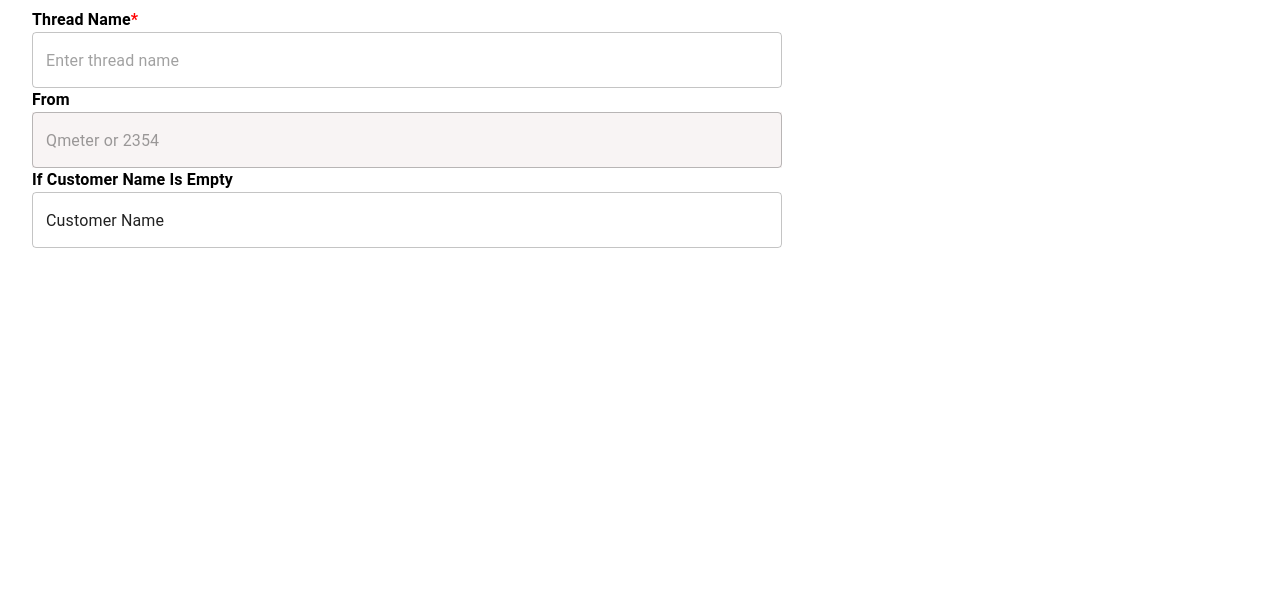
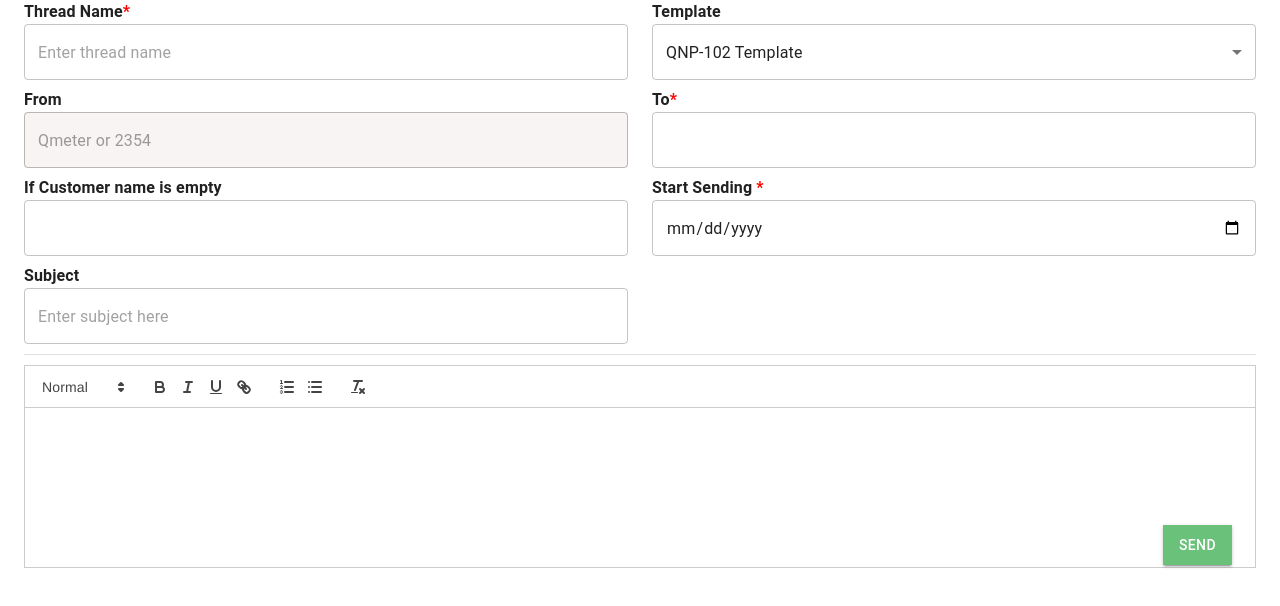
Before and after one commit to livinginatent/qmeter-task, a React (Create React App) app: page / in a window 1280 px wide. Shown: the top 606 px of the page. Built offline with nearby package versions, Linux system fonts and the light colour scheme.

Commit message:
updates to email thread

```diff
--- a/package.json
+++ b/package.json
@@ -6,12 +6,16 @@
     "@emotion/react": "^11.10.6",
     "@emotion/styled": "^11.10.6",
     "@mui/icons-material": "^5.11.16",
+    "@mui/lab": "^5.0.0-alpha.127",
     "@mui/material": "^5.12.1",
+    "@mui/x-date-pickers": "^6.2.0",
     "@testing-library/jest-dom": "^5.16.5",
     "@testing-library/react": "^13.4.0",
     "@testing-library/user-event": "^13.5.0",
+    "dayjs": "^1.11.7",
     "react": "^18.2.0",
     "react-dom": "^18.2.0",
+    "react-quill": "^2.0.0",
     "react-scripts": "5.0.1",
     "web-vitals": "^2.1.4"
   },
--- a/src/component/MailThread.js
+++ b/src/component/MailThread.js
@@ -1,49 +1,181 @@
 import styled from "@emotion/styled";
-import { Container, TextField, Typography } from "@mui/material";
+import {
+  Box,
+  Container,
+  CssBaseline,
+  Grid,
+  MenuItem,
+  TextField,
+  Typography,
+  Divider,
+  Button,
+} from "@mui/material";
 import React, { useState } from "react";
+import ReactQuill from "react-quill";
+import "react-quill/dist/quill.snow.css";
 
-const MailThread = () => {
-  const [threadName, setThreadName] = useState("");
-  const [customerName, setCustomerName] = useState("Customer Name");
-  const handleSubmit = (event) => {
-    event.preventDefault();
-    // handle form submission
-  };
-
+const Field = styled(TextField)`
+  // Custom TextField to avoid styling repetitions
+  width: 100%;
+`;
 const FieldName = styled(Typography)`
   // Custom Typography to avoid styling repetitions
   font-weight: 700;
 `;
-  const Field = styled(TextField)`
-    // Custom TextField to avoid styling repetitions
-    width: 750px;
-  `;
+
 const asterisk = <span style={{ color: "red" }}>*</span>;
+
+const MailThread = () => {
+  const [formData, setFormData] = useState({
+    threadName: "",
+    from: "Qmeter or 2354",
+    customerName: "",
+    subject: "",
+    dropdownOption: "QNP-102 Template",
+    to: [],
+    startSending: new Date(),
+  });
+
+  const {
+    threadName,
+    from,
+    customerName,
+    subject,
+    dropdownOption,
+    to,
+    startSending,
+    editorContent,
+  } = formData;
+
+  const onChange = (e) => {
+    setFormData((prevState) => ({
+      ...prevState,
+      [e.target.name]: e.target.value,
+    }));
+  };
+
+  // Update the editorContent state variable when the user types into the editor
+  const onEditorChange = (value) => {
+    setFormData((prevState) => ({
+      ...prevState,
+      editorContent: value,
+    }));
+  };
+
+  const onSubmit = (e) => {
+    e.preventDefault();
+    // Submit the formData object, including the editor content
+    console.log(formData);
+  };
 
   return (
     <>
-      <Container maxWidth={false}>
-        <form onSubmit={handleSubmit}>
-          <FieldName sx={{ fontWeight: "bold" }}>
-            Thread Name{asterisk}
-          </FieldName>
+      <Container
+        component="form"
+        noValidate
+        onSubmit={onSubmit}
+        maxWidth={false}
+      >
+        <CssBaseline />
+        <Box>
+          <Grid
+            container
+            rowSpacing={1}
+            columnSpacing={{ xs: 1, sm: 2, md: 3 }}
+          >
+            <Grid item xs={6}>
+              <FieldName>Thread Name{asterisk}</FieldName>
               <Field
                 placeholder="Enter thread name"
+                name="threadName"
+                required
                 value={threadName}
-            onChange={(event) => setThreadName(event.target.value)}
-            required
+                onChange={onChange}
               />
+            </Grid>
+            <Grid item xs={6}>
+              <FieldName>Template</FieldName>
+
+              <Field
+                select
+                value={dropdownOption}
+                placeholder="Enter subject here"
+                onChange={onChange}
+                single='true'
+              >
+                <MenuItem value={dropdownOption}>QNP-102 Template</MenuItem>
+              </Field>
+            </Grid>
+
+            <Grid item xs={6}>
               <FieldName>From</FieldName>
               <Field
                 sx={{
                   backgroundColor: "#f8f4f4",
                 }}
                 disabled
-            value="Qmeter or 2354"
+                value={from}
+                name="from"
+                onChange={onChange}
               />
-          <FieldName>If Customer Name Is Empty</FieldName>
-          <Field  value={customerName} />
-        </form>
+            </Grid>
+            <Grid item xs={6}>
+              <FieldName>To{asterisk}</FieldName>
+              <Field name="to" value={to} onChange={onChange} />
+            </Grid>
+            <Grid item xs={6}>
+              <FieldName>If Customer name is empty</FieldName>
+              <Field
+                name="customerName"
+                value={customerName}
+                onChange={onChange}
+              />
+            </Grid>
+            <Grid item xs={6}>
+              <FieldName>Start Sending {asterisk}</FieldName>
+              <Field
+                value={startSending}
+                type="date"
+                placeholder="Select date"
+                onChange={onChange}
+              />
+            </Grid>
+            <Grid item xs={6}>
+              <FieldName>Subject</FieldName>
+              <Field
+                name="subject"
+                value={subject}
+                placeholder="Enter subject here"
+                onChange={onChange}
+              />
+            </Grid>
+          </Grid>
+        </Box>
+        <Divider sx={{ mt: "10px", mb: "10px" }} />
+        <ReactQuill
+          style={{ height: "20vh" }}
+          value={editorContent}
+          onChange={onEditorChange}
+        />
+        <Container
+          sx={{ display: "flex", justifyContent: "flex-end" }}
+          maxWidth={false}
+        >
+          <Button
+            type="submit"
+            style={{
+              backgroundColor: "#6ac17a",
+              borderRadius: "0",
+              height: "40px",
+            }}
+            variant="contained"
+          >
+            SEND
+          </Button>
+        </Container>
+      </Container>
+      <Container>
+
       </Container>
     </>
   );
```
Also changed, not shown: 1 other file (tests, documents, lock files or other folders). Lines whose indentation alone changed are shown as unchanged.
